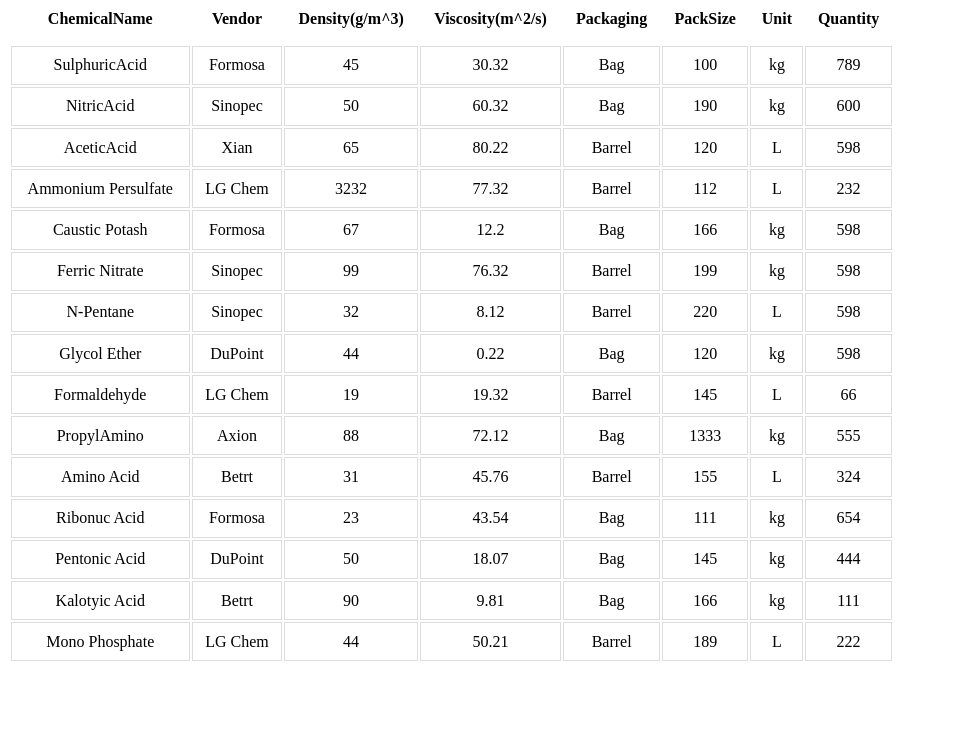
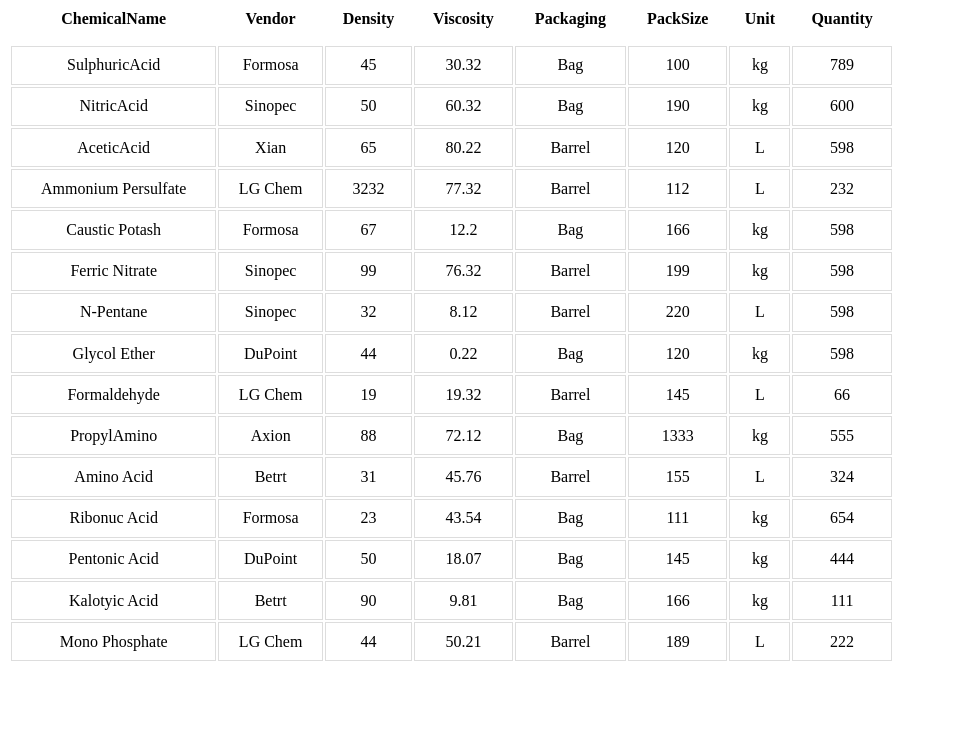
Before and after one commit to SanS1112/sankshproject, a plain HTML site: page index.html in a window 1280 px wide. Shown: the part 53-800 px from the top of the page, without its empty margins (0-966 px from the left). Drawn offline with nearby package versions, Linux system fonts and the light colour scheme.

Commit message:
Update index.html

```diff
--- a/index.html
+++ b/index.html
@@ -37,8 +37,8 @@
 <tr>
     <th>ChemicalName</th>
     <th>Vendor</th>
-    <th>Density(g/m^3)</th>
-    <th>Viscosity(m^2/s)</th>
+    <th>Density</th>
+    <th>Viscosity</th>
     <th>Packaging</th>
     <th>PackSize</th>
     <th>Unit</th>
```
